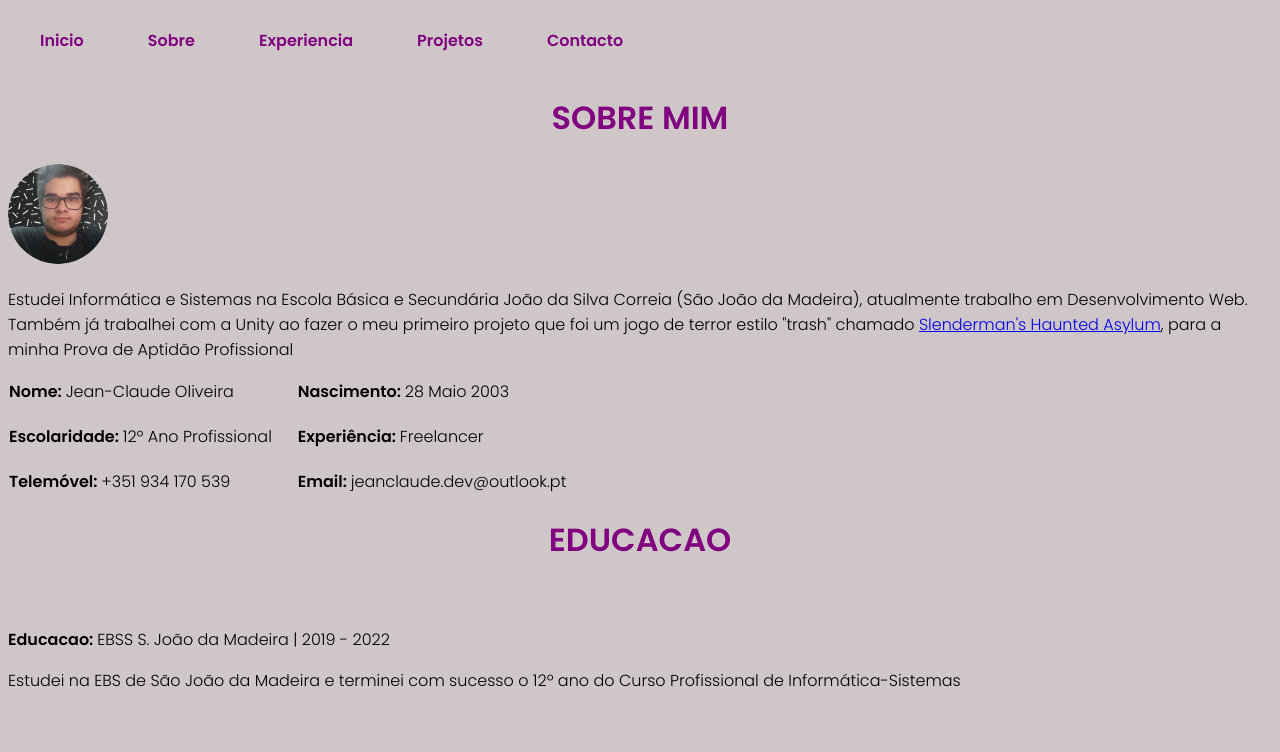
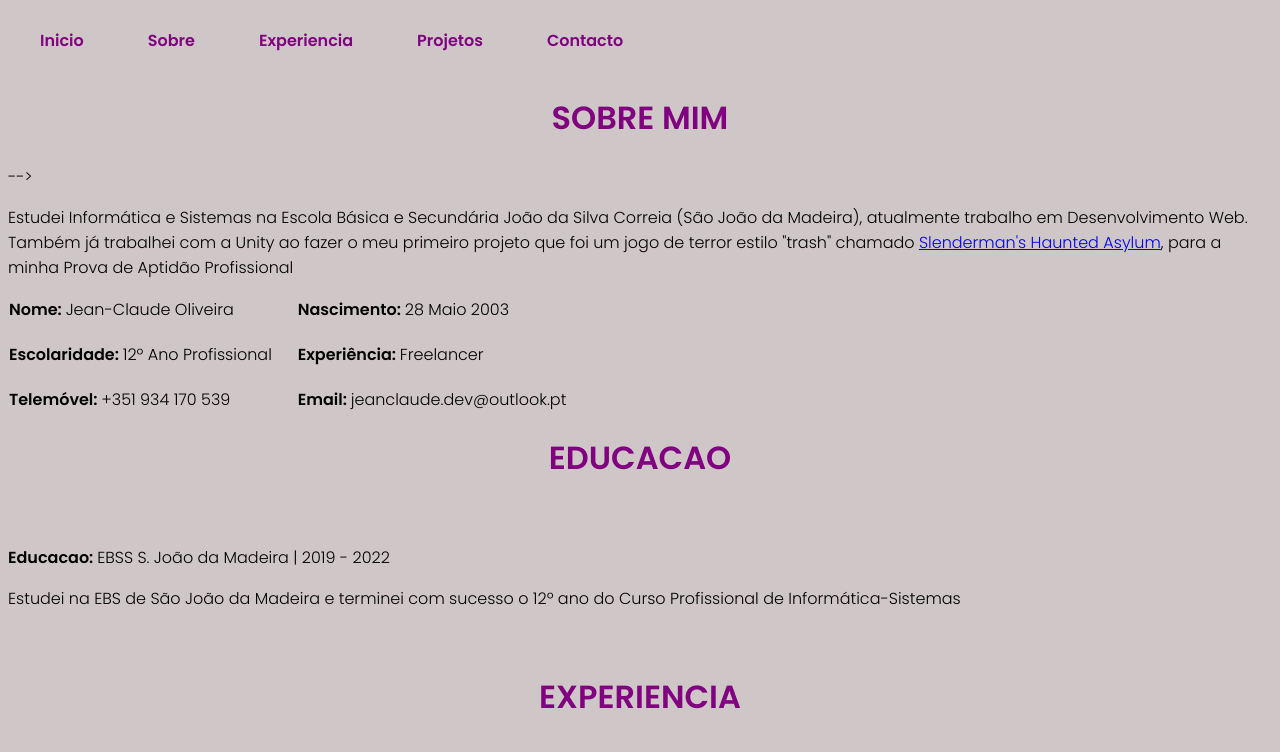
Before and after one commit to jeanclaude08/portfolio2, a plain HTML site: page index.html in a window 1280 px wide. Shown: the top 752 px of the page. Drawn offline with Linux system fonts and the light colour scheme.

Commit message:
Update index.html
retirar imagem de perfil

```diff
--- a/index.html
+++ b/index.html
@@ -30,7 +30,7 @@
 
     <h1><center>SOBRE MIM</center></h1>
 
-    <img src="images/Jean.png" alt="Jean-Claude" class="profilepic">
+    <! ––<img src="images/Jean.png" alt="Jean-Claude" class="profilepic">-->
 
 
     <p>Estudei Informática e Sistemas na Escola Básica e Secundária João da Silva Correia (São João  da Madeira), atualmente trabalho em Desenvolvimento Web. Também já trabalhei com a Unity ao fazer o meu primeiro projeto que foi um jogo de terror estilo "trash" chamado <a href="https://jean-claude08.itch.io/slendermans-haunted-asylum" target="_blank">Slenderman's Haunted Asylum</a>, para a minha Prova de Aptidão Profissional</p>
```
